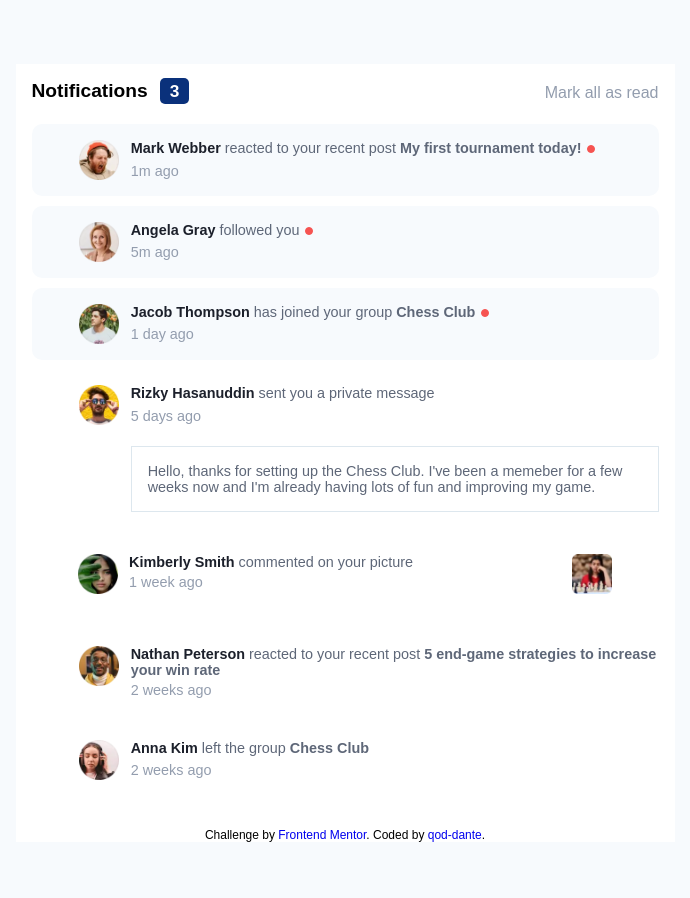
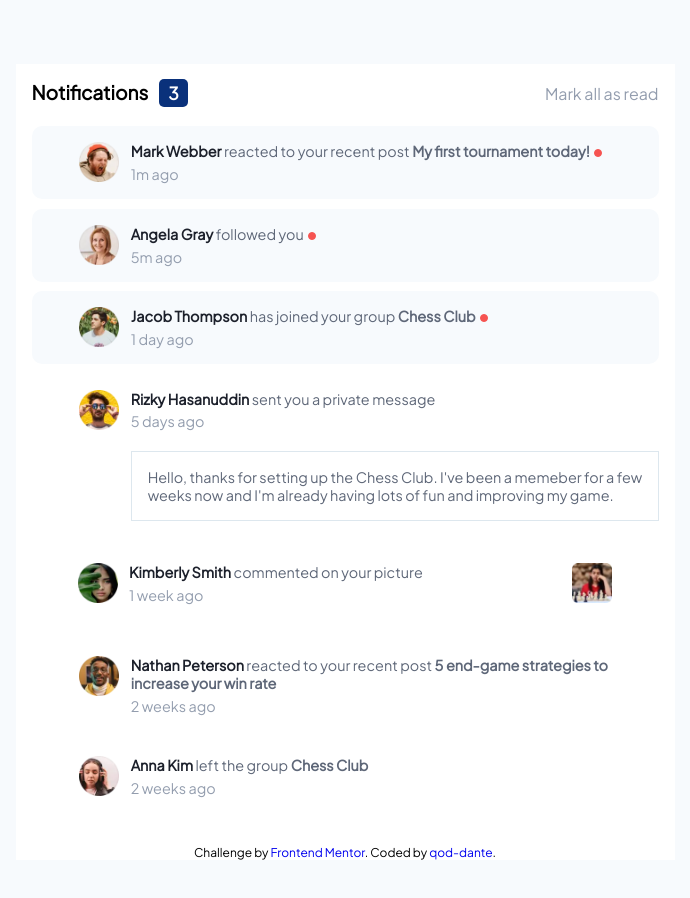
Before and after one commit to qod-dante/Notifications-Page-by-qod-dante, a plain HTML site: page index.html in a window 1280 px wide. Shown: the whole page, without its empty margins (295-985 px from the left). Drawn offline with Linux system fonts and the light colour scheme.

Commit message:
Update index.html

```diff
--- a/index.html
+++ b/index.html
@@ -3,8 +3,8 @@
 <head>
   <meta charset="UTF-8">
   <meta name="viewport" content="width=device-width, initial-scale=1.0">
-  <!-- <link rel="preconnect" href="https://fonts.gstatic.com"> -->
-  <!-- <link rel="stylesheet" href="https://fonts.googleapis.com/css?family=Plus+Jakarta+Sans"> -->
+  <link rel="preconnect" href="https://fonts.gstatic.com">
+  <link rel="stylesheet" href="https://fonts.googleapis.com/css?family=Plus+Jakarta+Sans">
   <link rel="stylesheet" href="./styles/main.css" type="text/css">
   <link rel="icon" type="image/png" sizes="32x32" href="./assets/images/favicon-32x32.png">
   <title>Frontend Mentor | Notifications page</title>
```
